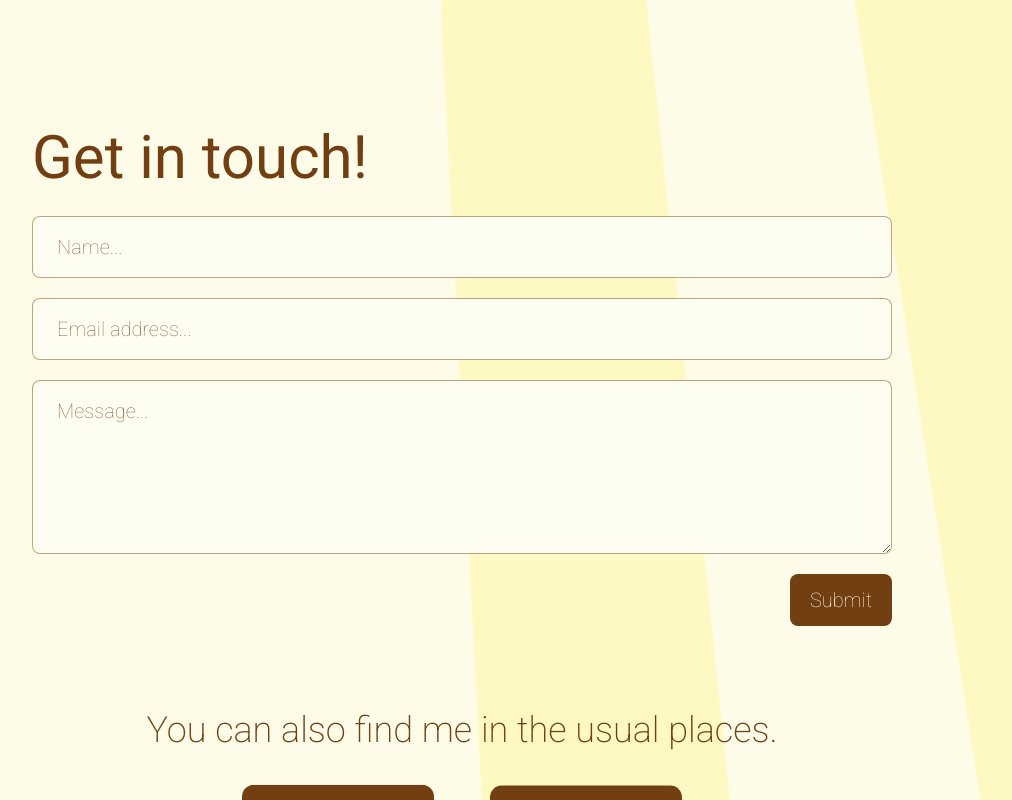
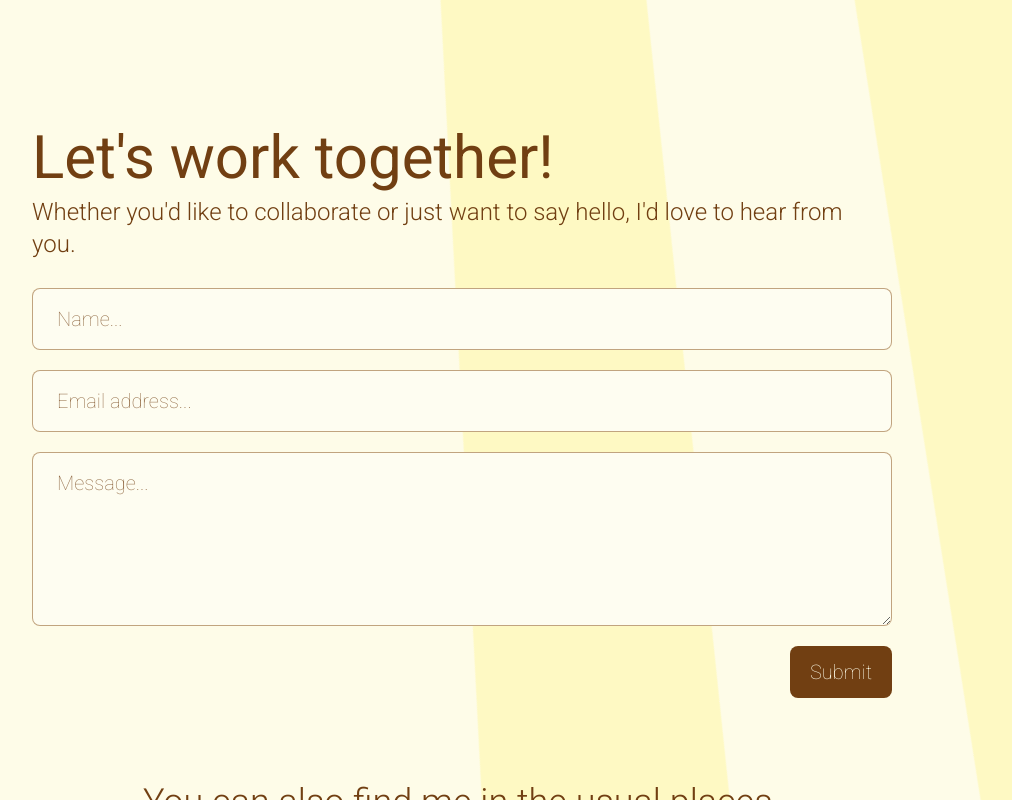
Before and after one commit to gurlanda/personal-website, a React (Create React App) app: page / in a window 1280 px wide. Shown: the part 4360-5160 px from the top of the page, without its empty margins (178-1190 px from the left). Built offline with nearby package versions, Linux system fonts and the light colour scheme; a web font is replaced by a local one.

Commit message:
Improve content in contact section

```diff
--- a/src/pages/Home/Contact/ContactForm.tsx
+++ b/src/pages/Home/Contact/ContactForm.tsx
@@ -14,10 +14,14 @@ const ContactForm: React.FC<{}> = () => {
       action="https://formspree.io/f/xgebnqjv"
       method="post"
     >
-      <div className="w-full flex justify-start items-center mb-2">
+      <div className="w-full flex flex-col items-start justify-center gap-2 mb-2">
         <h2 className="font-normal text-5xl 2xs:text-[3.5rem] xs:text-6xl">
-          Get in touch!
+          Let's work together!
         </h2>
+        <h3 className="text-2xl font-light">
+          Whether you'd like to collaborate or just want to say hello, I'd love
+          to hear from you.
+        </h3>
       </div>
       <fieldset
         id="fs-frm-inputs"
--- a/src/pages/Home/Contact/SocialMediaLinks.tsx
+++ b/src/pages/Home/Contact/SocialMediaLinks.tsx
@@ -27,7 +27,7 @@ const CircleIcon: React.FC<{ iconClassNames: string; href: string }> = ({
 const SocialMediaLinks: React.FC<{}> = () => {
   return (
     <section className="pt-16 flex flex-col justify-center items-center gap-9 w-full">
-      <h3 className="font-extralight text-4xl text-center">
+      <h3 className="font-light text-4xl text-center">
         You can also find me in the usual places.
       </h3>
       <div
```
